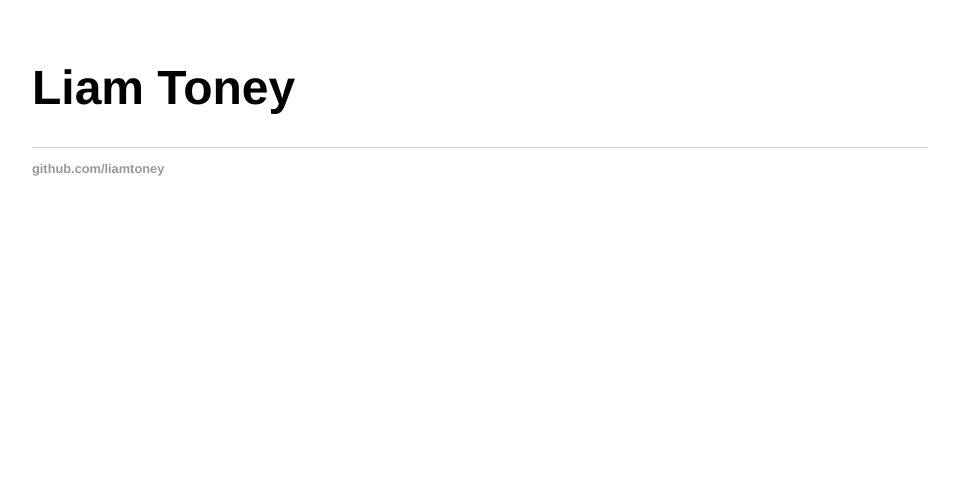
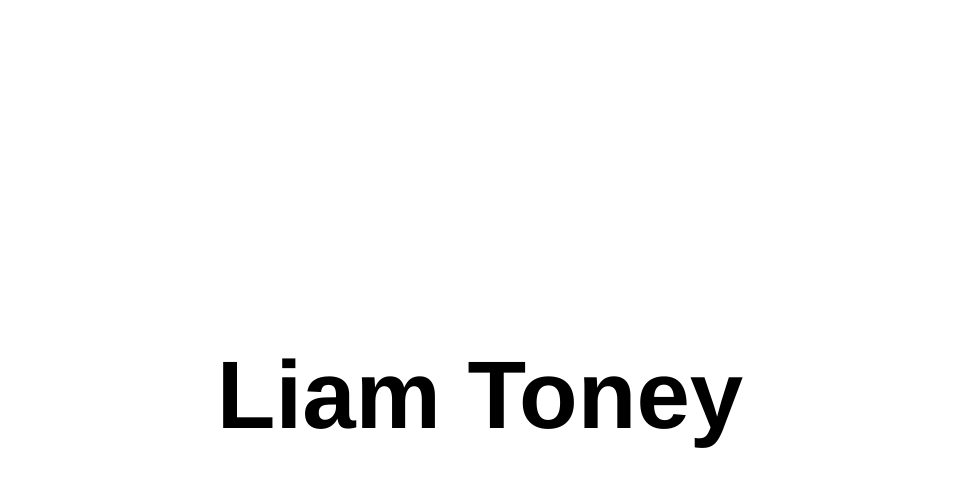
Before and after one commit to liamtoney/liamtoney.github.io, a Jekyll site: the page built from index.md, in a window 1280 px wide. Shown: the top 487 px of the page, without its empty margins (160-1119 px from the left). Built offline with Jekyll 4.4.1, drawn with Linux system fonts in a browser that asks for light colours; our own code applies the rules of GitHub Pages for plain Markdown files.

Commit message:
Leave a minimal working Jekyll site published while I play with themes

```diff
--- a/_config.yml
+++ b/_config.yml
@@ -1,3 +1,2 @@
-title: Liam Toney
 plugins:
   - jekyll-sitemap
--- a/_layouts/default.html
+++ b/_layouts/default.html
@@ -2,19 +2,8 @@
 <html>
 	<head>
 		<title>{{ page.title }}</title>
-		<link rel="stylesheet" type="text/css" href="/css/main.css">
-		<link rel="icon" type="image/x-icon" href="/favicon.png">
+		<link rel="stylesheet" type="text/css" href="css/main.css">
+		<link rel="icon" type="image/png" href="favicon.png" sizes="16x16">
 	</head>
-	<body>
-		<div class="container">
-
-    {{ content }}
-
-		</div>
-		<footer>
-    	<ul>
-      	<li><a href="https://github.com/liamtoney">github.com/liamtoney</a></li>
-			</ul>
-		</footer>
-	</body>
+	<body>{{ content }}</body>
 </html>
--- a/css/main.css
+++ b/css/main.css
@@ -1,43 +1,10 @@
-body {
-    margin: 60px auto;
-    width: 70%;
+h1 {
+  font-family: 'Helvetica', sans-serif;
+  font-size: 6em;
+  margin: 0;
+  text-align: center;
+  position: absolute;
+  top: 50%;
+  left: 50%;
+  transform: translate(-50%, -100%);
 }
-nav ul, footer ul {
-    font-family:'Helvetica', 'Arial', 'Sans-Serif';
-    padding: 0px;
-    list-style: none;
-    font-weight: bold;
-}
-nav ul li, footer ul li {
-    display: inline;
-    margin-right: 20px;
-}
-a {
-    text-decoration: none;
-    color: #999;
-}
-a:hover {
-    text-decoration: underline;
-}
-h1 {
-    font-size: 3em;
-    font-family:'Helvetica', 'Arial', 'Sans-Serif';
-}
-p {
-    font-size: 1.5em;
-    line-height: 1.4em;
-    color: #333;
-}
-footer {
-    border-top: 1px solid #d5d5d5;
-    font-size: .8em;
-}
-
-ul.posts {
-    margin: 20px auto 40px;
-    font-size: 1.5em;
-}
-
-ul.posts li {
-    list-style: none;
-}
```
Also changed, not shown: index.md (+1 -0 lines).
